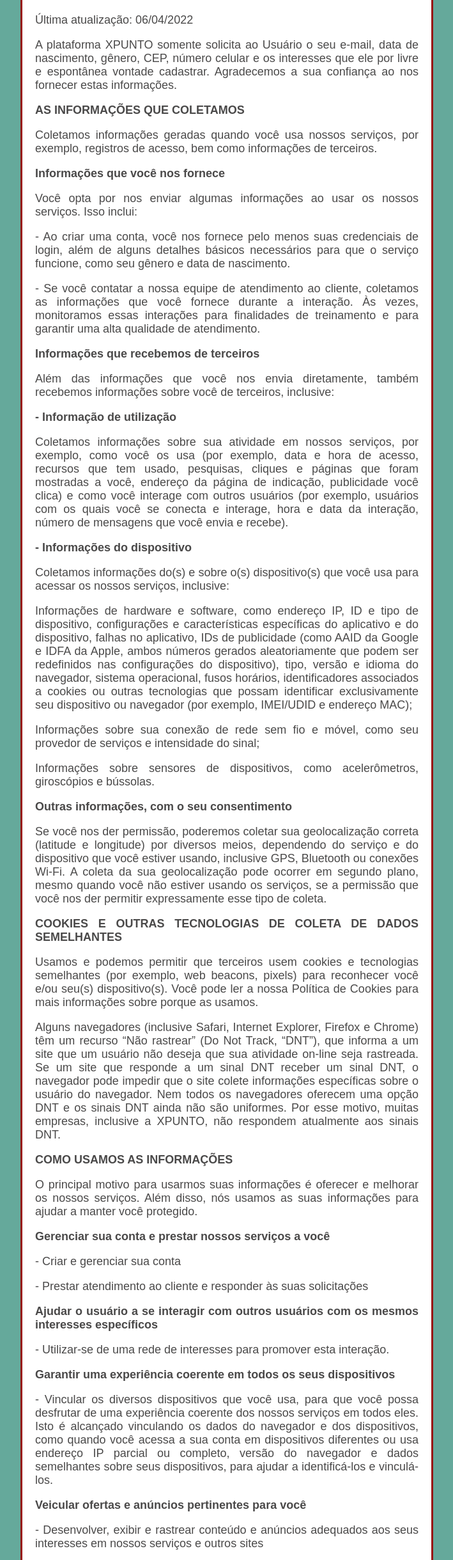
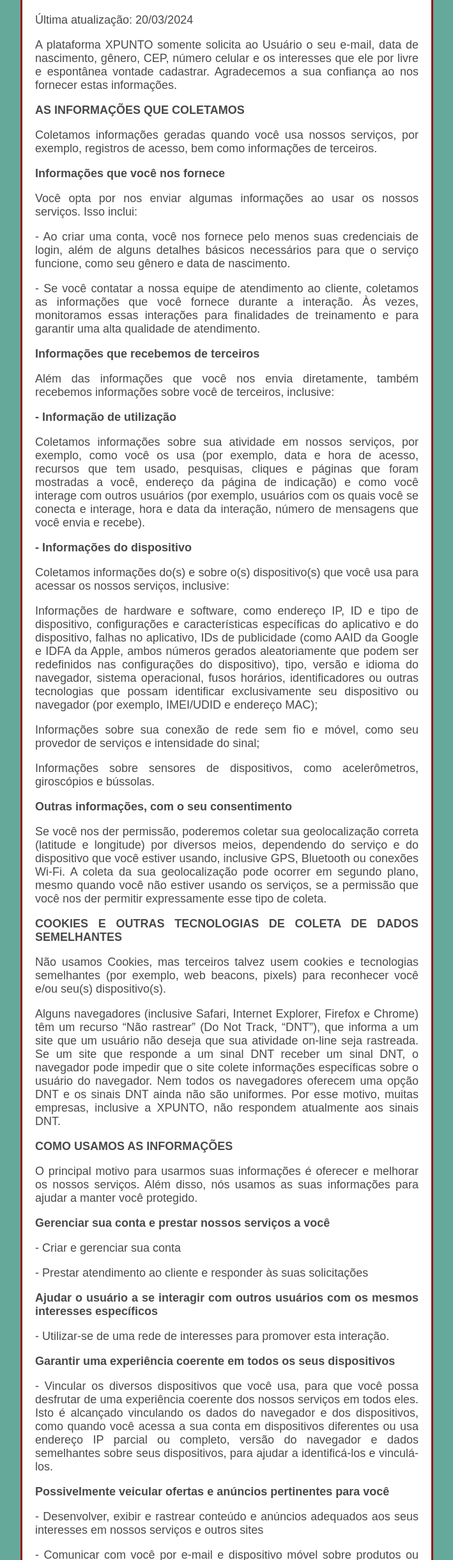
Before and after one commit to SergioDellErba/xpunto-txt-politica-privacidade, a plain HTML site: page index.html in a window 1280 px wide. Shown: the part 98-2537 px from the top of the page at 64% size, without its empty margins (284-993 px from the left). Drawn offline with Linux system fonts and the light colour scheme.

Commit message:
Alteração LGPD

```diff
--- a/index.html
+++ b/index.html
@@ -50,7 +50,7 @@
 <body>
     <main>
         <h1>LGPD</h1>
-        <p>Última atualização: 06/04/2022</p>
+        <p>Última atualização: 20/03/2024</p>
 
 <p>A plataforma XPUNTO somente solicita ao Usuário o seu e-mail, data de nascimento, gênero, CEP, número celular e os interesses que ele por livre e espontânea vontade cadastrar. Agradecemos a sua confiança ao nos fornecer estas informações.</p>
 
@@ -71,12 +71,12 @@
 <strong>
     <p>-	Informação de utilização</p>
 </strong>
-<p>Coletamos informações sobre sua atividade em nossos serviços, por exemplo, como você os usa (por exemplo, data e hora de acesso, recursos que tem usado, pesquisas, cliques e páginas que foram mostradas a você, endereço da página de indicação, publicidade você clica) e como você interage com outros usuários (por exemplo, usuários com os quais você se conecta e interage, hora e data da interação, número de mensagens que você envia e recebe).</p>
+<p>Coletamos informações sobre sua atividade em nossos serviços, por exemplo, como você os usa (por exemplo, data e hora de acesso, recursos que tem usado, pesquisas, cliques e páginas que foram mostradas a você, endereço da página de indicação) e como você interage com outros usuários (por exemplo, usuários com os quais você se conecta e interage, hora e data da interação, número de mensagens que você envia e recebe).</p>
 <strong>
     <p>-	Informações do dispositivo</p>
 </strong>
 <p>Coletamos informações do(s) e sobre o(s) dispositivo(s) que você usa para acessar os nossos serviços, inclusive:</p>
-<p>Informações de hardware e software, como endereço IP, ID e tipo de dispositivo, configurações e características específicas do aplicativo e do dispositivo, falhas no aplicativo, IDs de publicidade (como AAID da Google e IDFA da Apple, ambos números gerados aleatoriamente que podem ser redefinidos nas configurações do dispositivo), tipo, versão e idioma do navegador, sistema operacional, fusos horários, identificadores associados a cookies ou outras tecnologias que possam identificar exclusivamente seu dispositivo ou navegador (por exemplo, IMEI/UDID e endereço MAC);</p>
+<p>Informações de hardware e software, como endereço IP, ID e tipo de dispositivo, configurações e características específicas do aplicativo e do dispositivo, falhas no aplicativo, IDs de publicidade (como AAID da Google e IDFA da Apple, ambos números gerados aleatoriamente que podem ser redefinidos nas configurações do dispositivo), tipo, versão e idioma do navegador, sistema operacional, fusos horários, identificadores ou outras tecnologias que possam identificar exclusivamente seu dispositivo ou navegador (por exemplo, IMEI/UDID e endereço MAC);</p>
 <p>Informações sobre sua conexão de rede sem fio e móvel, como seu provedor de serviços e intensidade do sinal;</p>
 <p>Informações sobre sensores de dispositivos, como acelerômetros, giroscópios e bússolas.</p>
 <strong>
@@ -86,7 +86,7 @@
 <strong>
     <p>COOKIES E OUTRAS TECNOLOGIAS DE COLETA DE DADOS SEMELHANTES</p>
 </strong>
-<p>Usamos e podemos permitir que terceiros usem cookies e tecnologias semelhantes (por exemplo, web beacons, pixels) para reconhecer você e/ou seu(s) dispositivo(s). Você pode ler a nossa Política de Cookies para mais informações sobre porque as usamos.</p>
+<p>Não usamos Cookies, mas terceiros talvez usem cookies e tecnologias semelhantes (por exemplo, web beacons, pixels) para reconhecer você e/ou seu(s) dispositivo(s).</p>
 <p>Alguns navegadores (inclusive Safari, Internet Explorer, Firefox e Chrome) têm um recurso “Não rastrear” (Do Not Track, “DNT”), que informa a um site que um usuário não deseja que sua atividade on-line seja rastreada.  Se um site que responde a um sinal DNT receber um sinal DNT, o navegador pode impedir que o site colete informações específicas sobre o usuário do navegador.  Nem todos os navegadores oferecem uma opção DNT e os sinais DNT ainda não são uniformes.  Por esse motivo, muitas empresas, inclusive a XPUNTO, não respondem atualmente aos sinais DNT.</p>
 <strong>
     <p>COMO USAMOS AS INFORMAÇÕES</p>
@@ -106,7 +106,7 @@
 </strong>
 <p>-	Vincular os diversos dispositivos que você usa, para que você possa desfrutar de uma experiência coerente dos nossos serviços em todos eles. Isto é alcançado vinculando os dados do navegador e dos dispositivos, como quando você acessa a sua conta em dispositivos diferentes ou usa endereço IP parcial ou completo, versão do navegador e dados semelhantes sobre seus dispositivos, para ajudar a identificá-los e vinculá-los.</p>
 <strong>
-    <p>Veicular ofertas e anúncios pertinentes para você</p>
+    <p>Possivelmente veicular ofertas e anúncios pertinentes para você</p>
 </strong>
 <p>-	Desenvolver, exibir e rastrear conteúdo e anúncios adequados aos seus interesses em nossos serviços e outros sites</p>
 <p>-	Comunicar com você por e-mail e dispositivo móvel sobre produtos ou serviços que podem ser de seu interesse</p>
@@ -197,7 +197,7 @@
 <strong>
     <p>COMO CONTATAR-NOS</p>
 </strong>
-<p>Caso tenha dúvidas sobre esta Política de Política de Privacidade, contate-nos pelo link de atendimento disponível no APP.</p>
+<p>Caso tenha dúvidas sobre esta Política de Privacidade, contate-nos pelo link de atendimento disponível no APP.</p>
 <strong>
     <p>REMARKETING</p>
 </strong>
```
